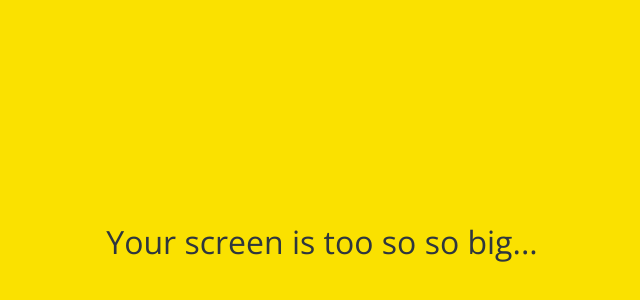
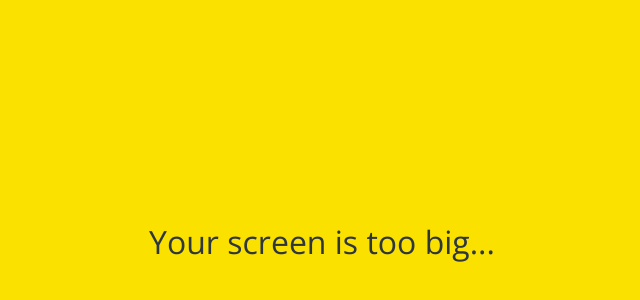
Before and after one commit to kosb123/kokoa-clone-2020, a plain HTML site: page friends.html in a window 1280 px wide. Shown: the part 158-458 px from the top of the page, without its empty margins (318-958 px from the left). Drawn offline with nearby package versions, Linux system fonts and the light colour scheme.

Commit message:
Update friends.html

```diff
--- a/friends.html
+++ b/friends.html
@@ -106,7 +106,7 @@
     </div>
 
     <div id="no-mobile">
-        <span>Your screen is too so so big...</span>
+        <span>Your screen is too big...</span>
     </div>
 
     <!-- 아이콘 가져오는 링크 -->
```
